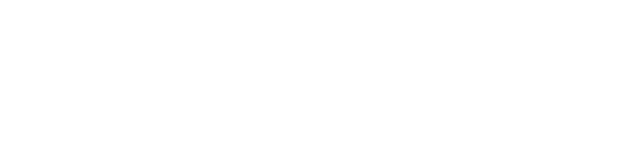
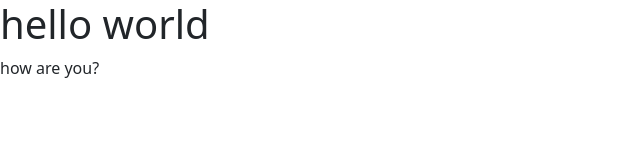
Before and after one commit to Sumayea104/explore-bootstrap, a plain HTML site: page index.html in a window 1280 px wide. Shown: the whole page, without its empty margins (0-640 px from the left). Drawn offline with nearby package versions, Linux system fonts and the light colour scheme.

Commit message:
bootstrap linkadded

```diff
--- a/index.html
+++ b/index.html
@@ -5,8 +5,21 @@
     <meta http-equiv="X-UA-Compatible" content="IE=edge">
     <meta name="viewport" content="width=device-width, initial-scale=1.0">
     <title>explore-bootstrap</title>
+    <link href="https://cdn.jsdelivr.net/npm/bootstrap@5.3.0-alpha1/dist/css/bootstrap.min.css" rel="stylesheet" integrity="sha384-GLhlTQ8iRABdZLl6O3oVMWSktQOp6b7In1Zl3/Jr59b6EGGoI1aFkw7cmDA6j6gD" crossorigin="anonymous">
 </head>
 <body>
+    <header></header>
+    <main>
+        <section>
+            <h1>hello world</h1>
+            <p>how are you?</p>
+        </section>
+    </main>
+    <footer></footer>
 
+    <!-- ------------------
+        Bootstrap js file
+        ------------------- -->
+    <script src="https://cdn.jsdelivr.net/npm/bootstrap@5.3.0-alpha1/dist/js/bootstrap.bundle.min.js" integrity="sha384-w76AqPfDkMBDXo30jS1Sgez6pr3x5MlQ1ZAGC+nuZB+EYdgRZgiwxhTBTkF7CXvN" crossorigin="anonymous"></script>
 </body>
 </html>
```
